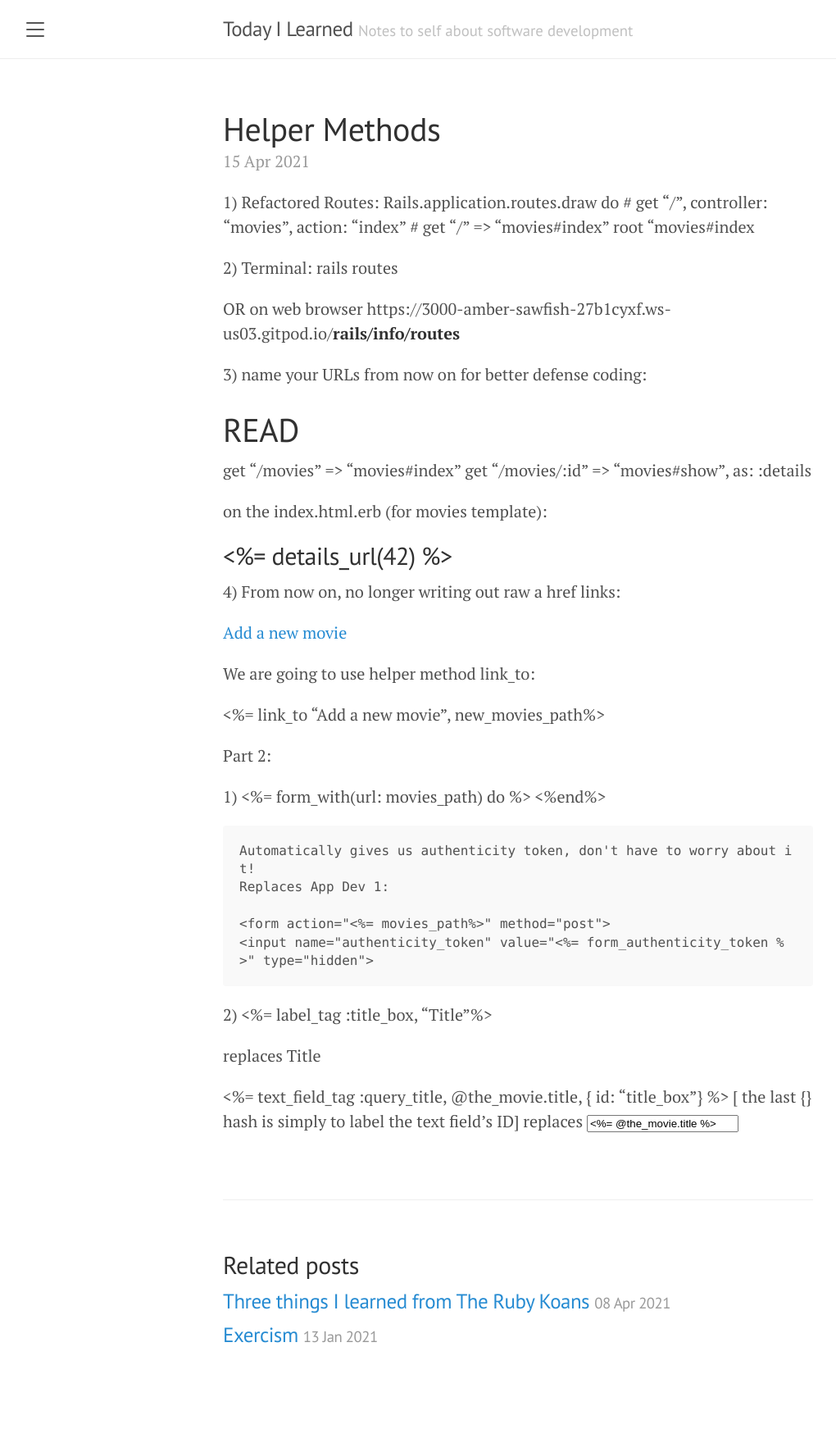
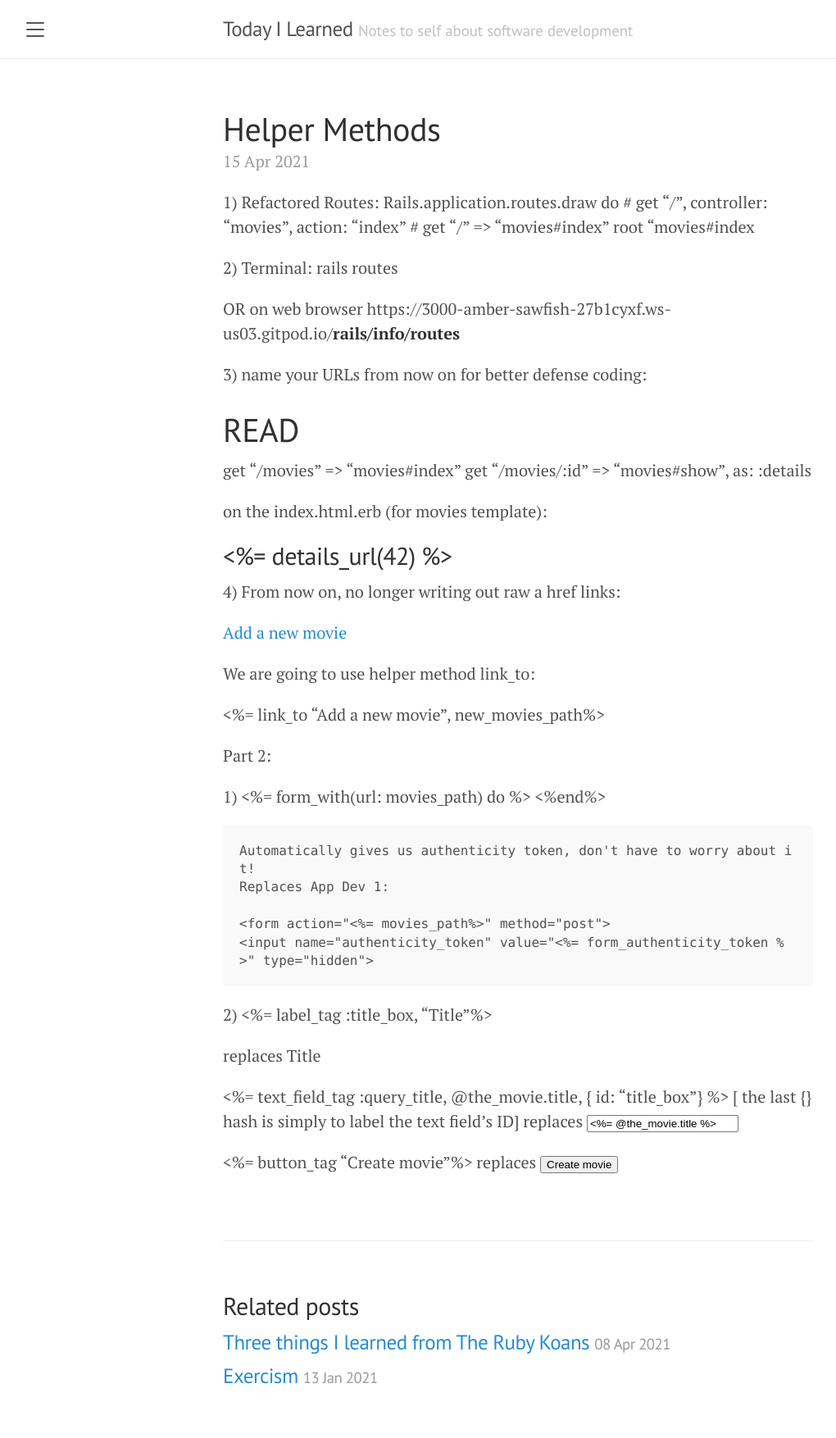
Before and after one commit to hnguyen999/learning_journal, a Jekyll site: the page built from _posts/2021-04-15-helper-methods.md, in a window 1280 px wide. Shown: the whole page at 82% size, without its empty margins (8-1028 px from the left). Built offline with Jekyll 4.4.1, drawn with Linux system fonts in a browser that asks for light colours; our own code applies the rules of GitHub Pages for plain Markdown files; before the commit the page ends 1704 px from its top, so only the background shows below that.

Commit message:
Update 2021-04-15-helper-methods.md

```diff
--- a/_posts/2021-04-15-helper-methods.md
+++ b/_posts/2021-04-15-helper-methods.md
@@ -51,3 +51,7 @@ Part 2:
   <%= text_field_tag :query_title, @the_movie.title, { id: "title_box"} %>   [ the last {} hash is simply to label the text field's ID]
    replaces
       <input type="text" id="title_box" name="query_title" value="<%= @the_movie.title %>">
+
+  <%= button_tag "Create movie"%>
+    replaces
+    <button> Create movie </button>
```
